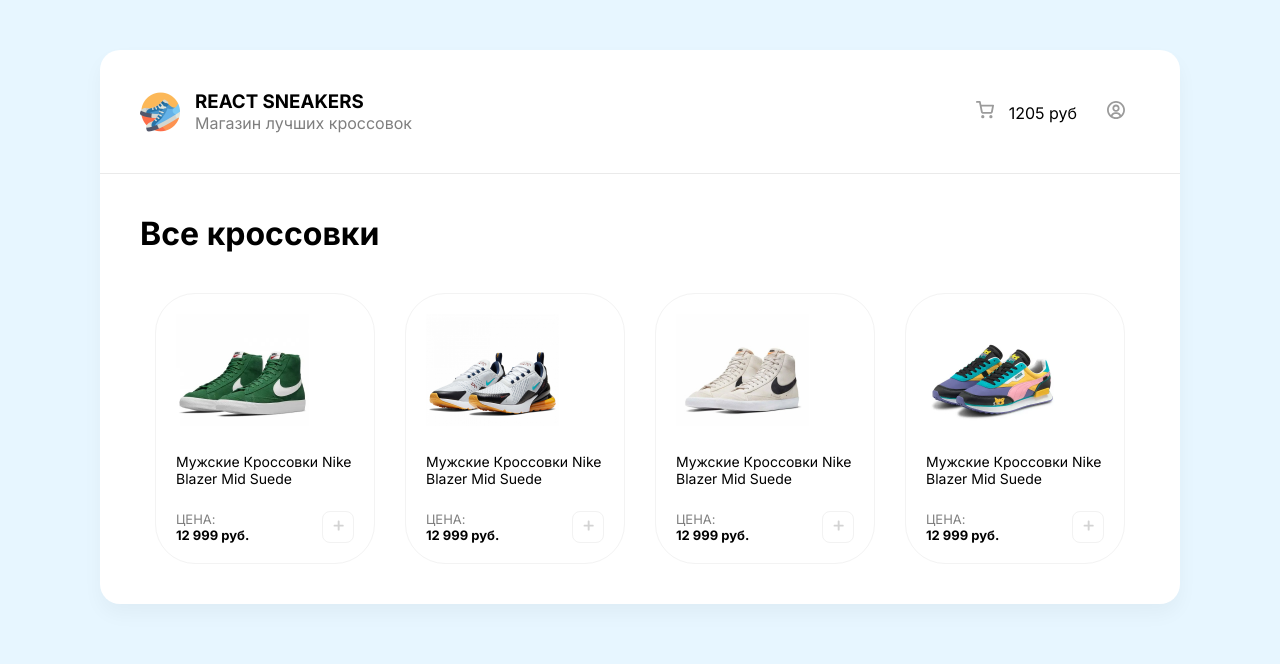
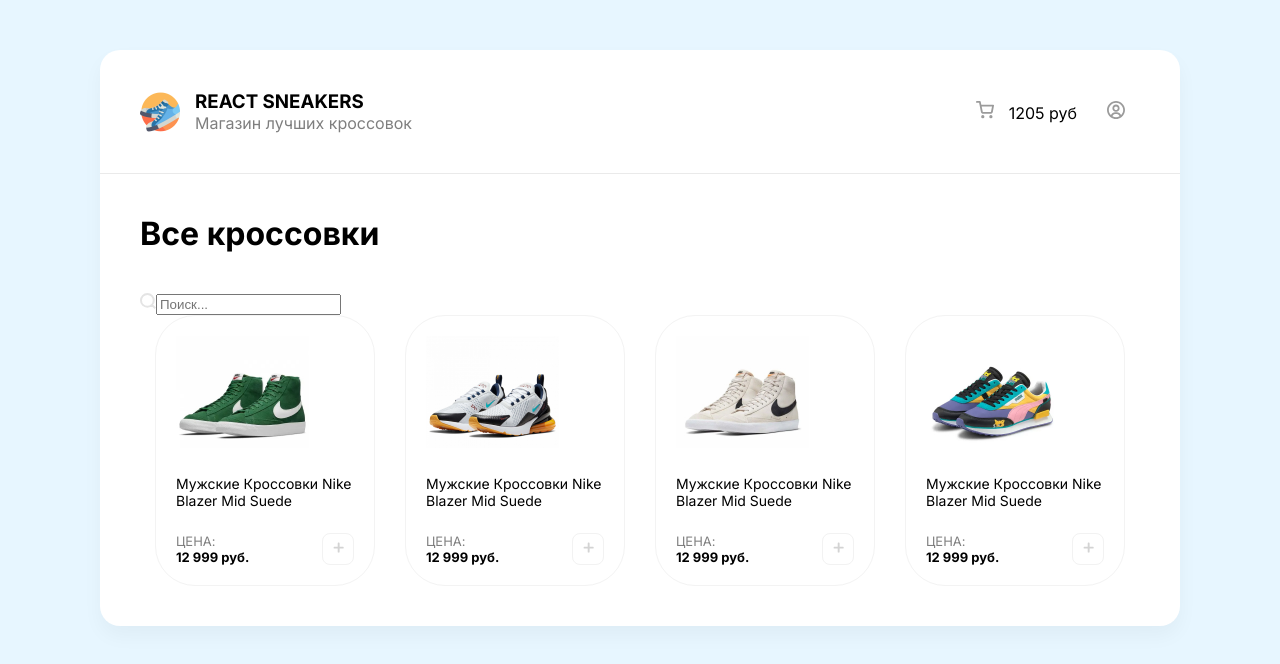
Before and after one commit to oleg-lego-lego/store_of_sneakers, a React (Create React App) app: page / in a window 1280 px wide. Shown: the top 664 px of the page. Built offline with nearby package versions, Linux system fonts and the light colour scheme.

Commit message:
add search + input

```diff
--- a/src/App.tsx
+++ b/src/App.tsx
@@ -5,7 +5,7 @@
         <div className="wrapper clear">
             <header>
                 <div className={"headerLeft"}>
-                    <img width={40} height={40} src="./img/logo.png" alt="logo"/>
+                    <img width={40} height={40} src="/img/logo.png" alt="logo"/>
                     <div>
                         <h3>React Sneakers</h3>
                         <p>Магазин лучших кроссовок</p>
@@ -14,16 +14,22 @@
 
                 <ul className={"headerRight"}>
                     <li>
-                        <img width={18} height={18} src="./img/cart.svg" alt="cart"/>
+                        <img width={18} height={18} src="/img/cart.svg" alt="cart"/>
                         <span>1205 руб</span>
                     </li>
                     <li>
-                        <img width={18} height={18} src="./img/user.svg" alt="user"/>
+                        <img width={18} height={18} src="/img/user.svg" alt="user"/>
                     </li>
                 </ul>
             </header>
             <div className="content">
-                <h1>Все кроссовки</h1>
+                <div>
+                    <h1>Все кроссовки</h1>
+                    <div className="searchBlock">
+                        <img src="/img/search.svg" alt="search"/>
+                        <input placeholder={'Поиск...'}/>
+                    </div>
+                </div>
 
 
                 <div className="sneakers">
```
Also changed, not shown: img/search.svg (added), public/img/search.svg (added).
